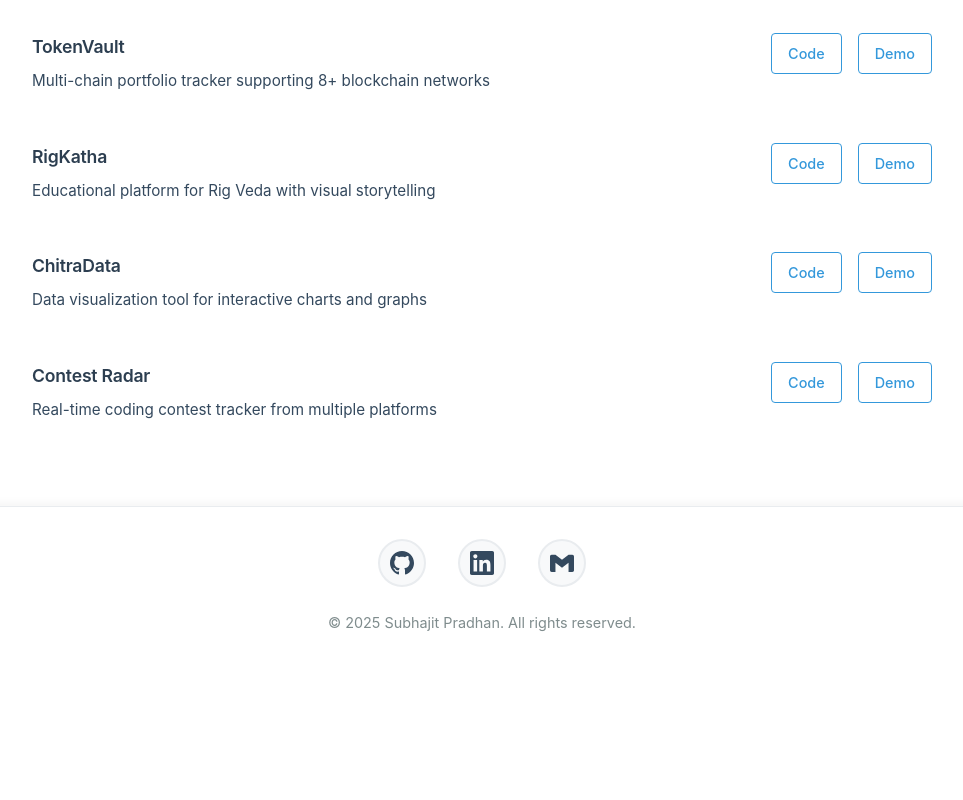
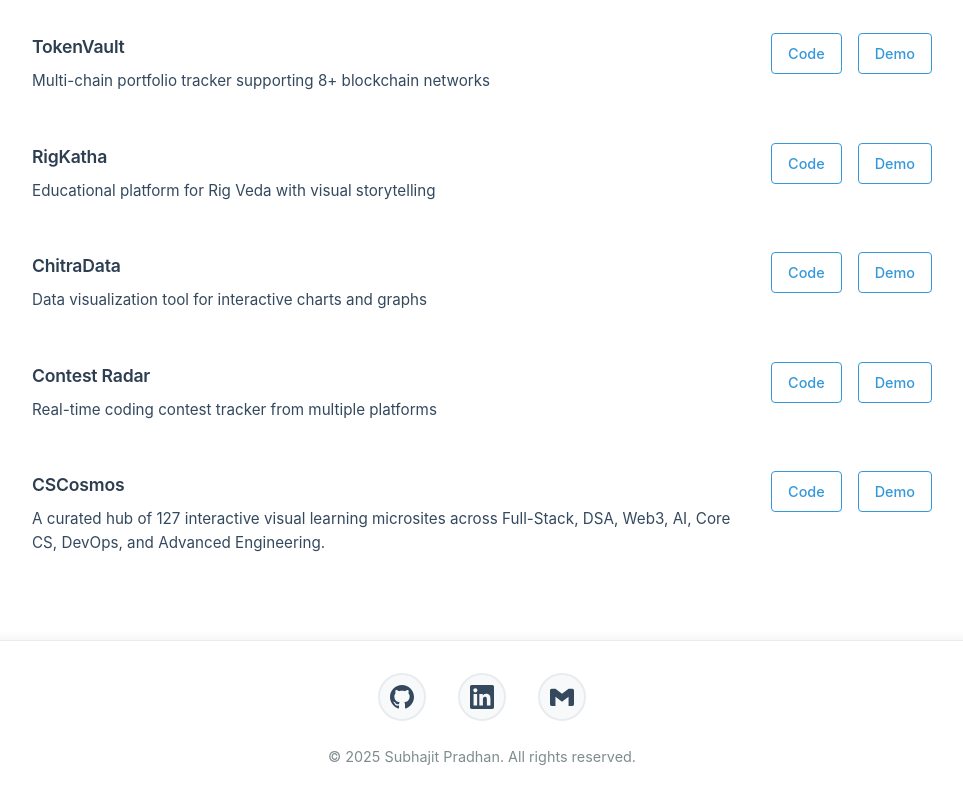
Before and after one commit to subhajitlucky/subhajit, a React (Vite) app: page /projects in a window 1280 px wide. Shown: the part 720-1520 px from the top of the page, without its empty margins (158-1121 px from the left). Before the commit the page ends 1386 px from the top, so only its background shows below. Built offline with nearby package versions, Linux system fonts and the light colour scheme.

Commit message:
Add CSCosmos project to the projects list

```diff
--- a/src/data/projects.js
+++ b/src/data/projects.js
@@ -46,6 +46,12 @@ const projects = [
     description: "Real-time coding contest tracker from multiple platforms",
     github: "https://github.com/subhajitlucky/contest_radar",
     demo: "https://contestradar.vercel.app"
+  },
+  {
+    title: "CSCosmos",
+    description: "A curated hub of 127 interactive visual learning microsites across Full-Stack, DSA, Web3, AI, Core CS, DevOps, and Advanced Engineering.",
+    github: "https://github.com/subhajitlucky/cscosmos",
+    demo: "https://cscosmos.vercel.app"
   }
 ];
 
```
